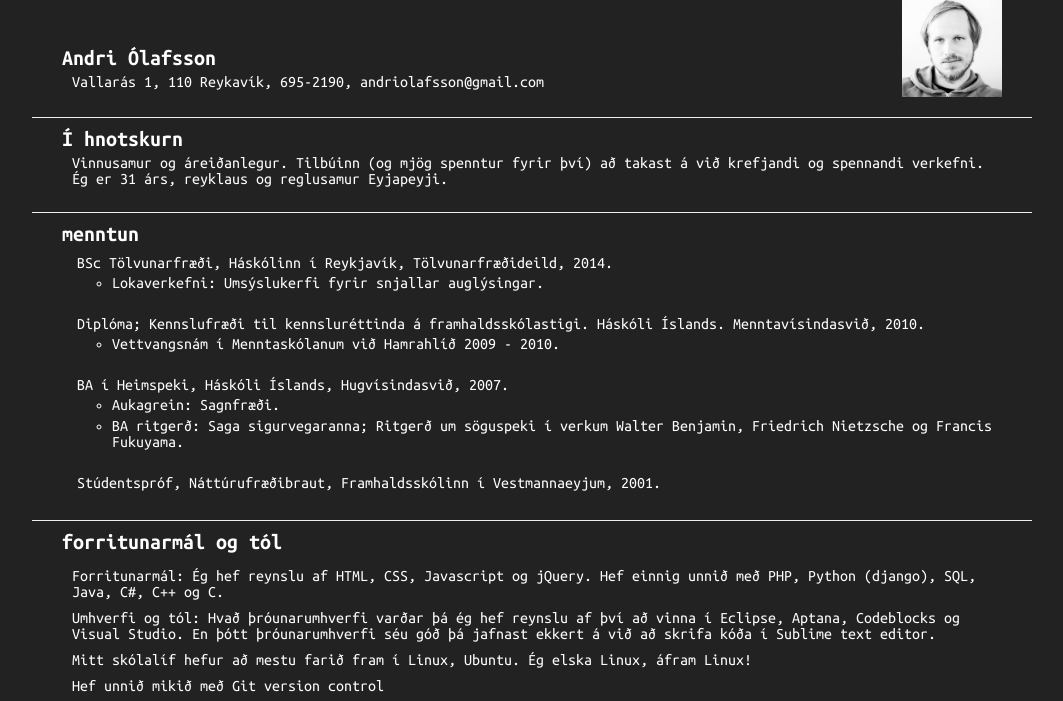
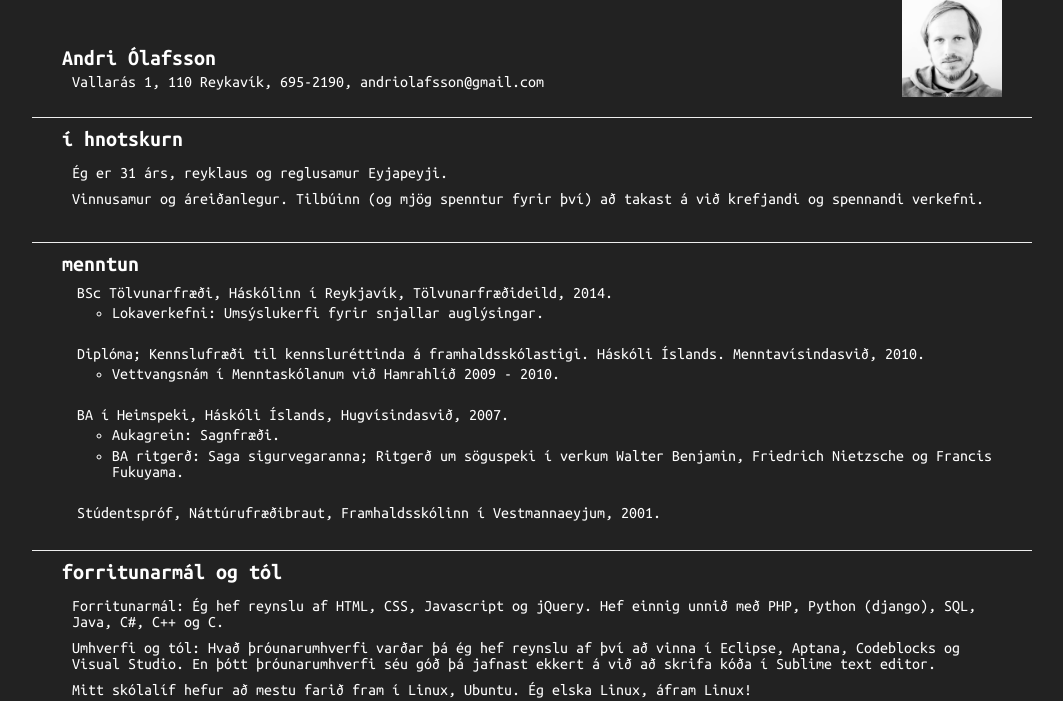
Before and after one commit to andrio12/resume, a plain HTML site: page index.html in a window 1280 px wide. Shown: the part 91-792 px from the top of the page, without its empty margins (108-1171 px from the left). Drawn offline with Linux system fonts and the light colour scheme.

Commit message:
mod 163d

```diff
--- a/index.html
+++ b/index.html
@@ -35,10 +35,11 @@
 	</section>
 
 	<section id="profile" class="dark">
-		<h2>Í hnotskurn</h2>
+		<h2>í hnotskurn</h2>
 	<article>
+		<p>Ég er 31 árs, reyklaus og reglusamur Eyjapeyji.</p>
 		<p>Vinnusamur og áreiðanlegur. Tilbúinn (og mjög spenntur fyrir því) að takast á við krefjandi og spennandi verkefni.</p>
-		<p>Ég er 31 árs, reyklaus og reglusamur Eyjapeyji.</p>
+
 
 	</article>
 	</section>
--- a/style.css
+++ b/style.css
@@ -83,7 +83,7 @@ dl dd{
 	padding-bottom: 5px;
 }
 
-#skills p{
+#skills p, #profile p{
 	margin: 10px 0px;
 }
 
```
